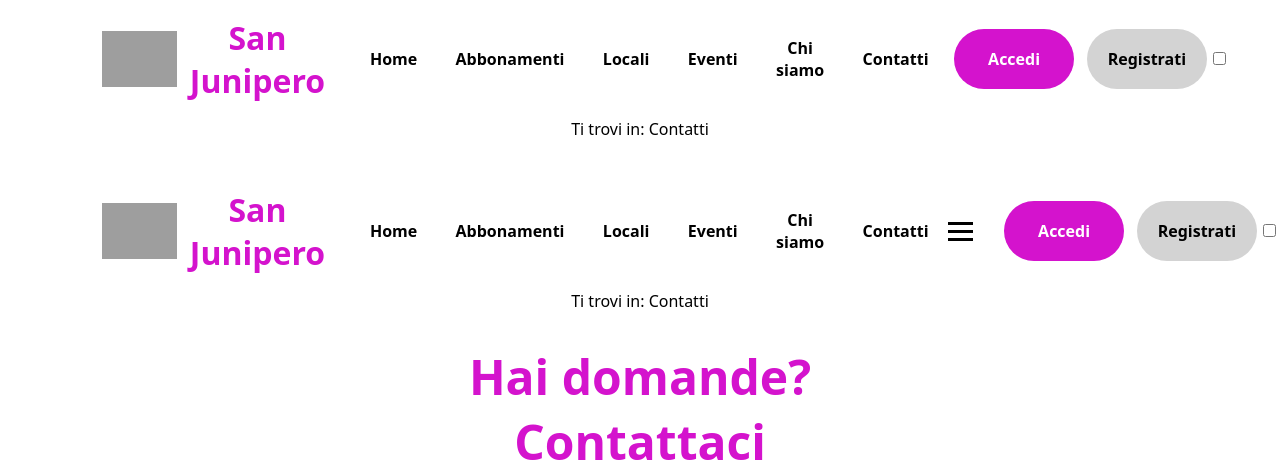
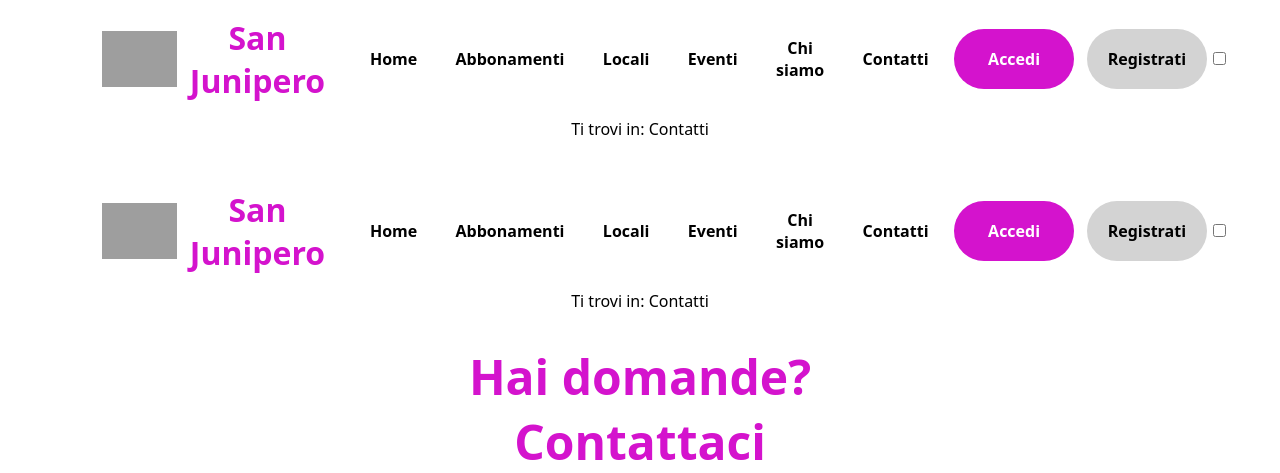
Before and after one commit to ivanarena/unipd-tecnologie-web, a PHP site: page /php/contatti.php in a window 1280 px wide. Shown: the top 473 px of the page. Run offline with PHP 8.4, Linux system fonts and the light colour scheme; grey boxes are pictures that could not be loaded.

Commit message:
fixato menu responsive

```diff
--- a/php/pages/contatti.html
+++ b/php/pages/contatti.html
@@ -45,7 +45,7 @@
         </div>
         <div class="r-container">
             <!-- toggle -->
-            <div class="menu-toggle" id="mobile-menu">
+            <div class="menu-toggle hide" id="mobile-menu">
                 <span class="bar"></span>
                 <span class="bar"></span>
                 <span class="bar"></span>
--- a/scripts/menuToggleHandler.js
+++ b/scripts/menuToggleHandler.js
@@ -5,10 +5,12 @@ let breadcrumb = document.getElementById('breadcrumb-nav');
 let sanJunipero = document.getElementById('san-junipero');
 
 const mobile = window.matchMedia("(max-width: 728px)");
+// const desktop = window.matchMedia("(min-width: 729px)");
 
 let toHide = [sanJunipero, pagesMenu, userMenu];
 
 if (mobile.matches) {
+    menuToggle.classList.toggle('hide');
     hideElements();
 }
 
--- a/styles/header.css
+++ b/styles/header.css
@@ -105,7 +105,6 @@ header {
 .menu-toggle {
     margin-right: 25px;
     cursor: pointer;
-    /* display: none; */
 }
 
 .menu-toggle:hover {
```
